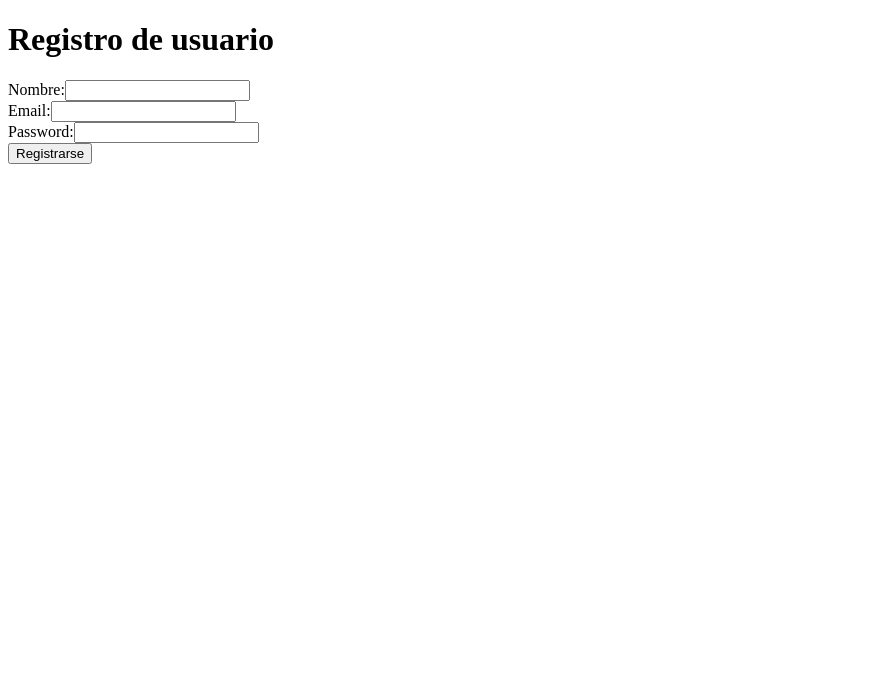
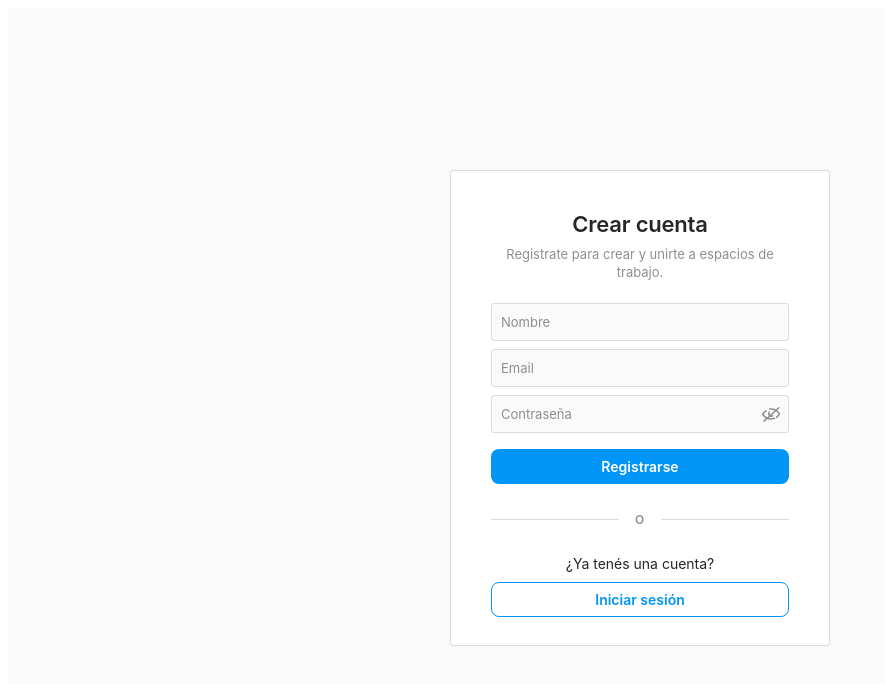
Before and after one commit to Leopez99/2026_UTN_SLACK, a React (Vite) app in the folder Frontend/: page /register in a window 1280 px wide. Shown: the top 684 px of the page, without its empty margins (0-885 px from the left). Built offline with nearby package versions, Linux system fonts and the light colour scheme; no server answers.

Commit message:
front end Registerscreen despliegue

```diff
--- /dev/null
+++ b/Frontend/src/screens/RegisterScreen/RegisterScreen.css
@@ -0,0 +1,240 @@
+/* RegisterScreen: mismo estilo que el login (inspirado en Instagram, sin logo) */
+
+.register-screen {
+  min-height: 100vh;
+  background: #fafafa;
+  display: flex;
+  flex-direction: column;
+  align-items: center;
+  justify-content: center;
+  padding: 32px 16px;
+  font-family: -apple-system, BlinkMacSystemFont, "Segoe UI", Roboto, Helvetica, Arial, sans-serif;
+  color: #262626;
+  box-sizing: border-box;
+}
+
+.register-screen *,
+.register-screen *::before,
+.register-screen *::after {
+  box-sizing: border-box;
+}
+
+.register-card {
+  width: 100%;
+  max-width: 380px;
+  background: #fff;
+  border: 1px solid #dbdbdb;
+  border-radius: 4px;
+  padding: 40px 40px 28px;
+}
+
+.register-header {
+  margin-bottom: 22px;
+  text-align: center;
+}
+
+.register-title {
+  margin: 0;
+  font-size: 22px;
+  font-weight: 600;
+  letter-spacing: -0.2px;
+}
+
+.register-subtitle {
+  margin: 8px 0 0;
+  font-size: 13px;
+  line-height: 1.4;
+  color: #8e8e8e;
+}
+
+.register-form {
+  display: flex;
+  flex-direction: column;
+  gap: 8px;
+}
+
+.register-input {
+  width: 100%;
+  padding: 10px 9px;
+  border: 1px solid #dbdbdb;
+  border-radius: 3px;
+  background: #fafafa;
+  color: #262626;
+  font-family: inherit;
+  font-size: 13px;
+  outline: none;
+  transition: border-color 0.15s ease, background 0.15s ease;
+}
+
+.register-input::placeholder {
+  color: #8e8e8e;
+}
+
+.register-input:hover {
+  border-color: #c7c7c7;
+}
+
+.register-input:focus {
+  border-color: #a8a8a8;
+  background: #fff;
+}
+
+.register-password-field {
+  position: relative;
+  width: 100%;
+}
+
+.register-input-password {
+  padding-right: 42px;
+}
+
+.register-password-toggle {
+  position: absolute;
+  top: 50%;
+  right: 2px;
+  transform: translateY(-50%);
+  display: grid;
+  place-items: center;
+  padding: 6px;
+  border: none;
+  border-radius: 4px;
+  background: transparent;
+  color: #8e8e8e;
+  cursor: pointer;
+  transition: color 0.15s ease;
+}
+
+.register-password-toggle:hover {
+  color: #262626;
+}
+
+.register-password-toggle:focus-visible {
+  outline: 2px solid #0095f6;
+  outline-offset: 1px;
+}
+
+.register-button {
+  margin-top: 8px;
+  width: 100%;
+  padding: 9px 16px;
+  border: none;
+  border-radius: 8px;
+  background: #0095f6;
+  color: #fff;
+  font-family: inherit;
+  font-size: 14px;
+  font-weight: 600;
+  cursor: pointer;
+  transition: background 0.15s ease, transform 0.05s ease;
+}
+
+.register-button:hover:not(:disabled) {
+  background: #1877f2;
+}
+
+.register-button:active:not(:disabled) {
+  transform: scale(0.99);
+}
+
+.register-button:disabled {
+  opacity: 0.45;
+  cursor: default;
+}
+
+.register-button:focus-visible {
+  outline: 2px solid #0095f6;
+  outline-offset: 2px;
+}
+
+.register-button-secondary {
+  width: 100%;
+  padding: 8px 16px;
+  border: 1px solid #0095f6;
+  border-radius: 8px;
+  background: #fff;
+  color: #0095f6;
+  font-family: inherit;
+  font-size: 14px;
+  font-weight: 600;
+  cursor: pointer;
+  transition: background 0.15s ease;
+}
+
+.register-button-secondary:hover {
+  background: #f0f9ff;
+}
+
+.register-divider {
+  display: flex;
+  align-items: center;
+  gap: 16px;
+  margin: 20px 0;
+}
+
+.register-divider-line {
+  flex: 1;
+  height: 1px;
+  background: #dbdbdb;
+}
+
+.register-divider-text {
+  font-size: 12px;
+  font-weight: 600;
+  letter-spacing: 1px;
+  color: #8e8e8e;
+}
+
+.register-message {
+  margin: 4px 0 0;
+  text-align: center;
+  font-size: 12px;
+  line-height: 1.5;
+}
+
+.register-message-error {
+  color: #ed4956;
+}
+
+.register-message-success {
+  color: #2e7d32;
+}
+
+.register-login {
+  display: flex;
+  flex-direction: column;
+  align-items: center;
+  gap: 10px;
+}
+
+.register-login-text {
+  margin: 0;
+  font-size: 14px;
+  color: #262626;
+}
+
+.sr-only {
+  position: absolute;
+  width: 1px;
+  height: 1px;
+  padding: 0;
+  margin: -1px;
+  overflow: hidden;
+  clip: rect(0, 0, 0, 0);
+  white-space: nowrap;
+  border: 0;
+}
+
+@media (max-width: 450px) {
+  .register-screen {
+    justify-content: flex-start;
+    padding: 0 0 32px;
+    background: #fff;
+  }
+
+  .register-card {
+    max-width: 100%;
+    border: none;
+    border-radius: 0;
+    padding: 32px 24px;
+  }
+}
--- a/Frontend/src/screens/RegisterScreen/RegisterScreen.jsx
+++ b/Frontend/src/screens/RegisterScreen/RegisterScreen.jsx
@@ -1,70 +1,145 @@
-import React from 'react'
+import React, { useState } from 'react'
+import { useNavigate } from 'react-router'
 import useForm from '../../hooks/useForm'
 import useRequest from '../../hooks/useRequest'
 import { register } from '../../services/authService'
+import './RegisterScreen.css'
+
 function RegisterScreen() {
+
   const initial_state = { name: '', email: '', password: '' }
   const { formState, handleChangeInput } = useForm(initial_state)
   const { loading, response, error, sendRequest } = useRequest()
+
+  const [show_password, setShowPassword] = useState(false)
+
+  const navigate = useNavigate()
+
   async function handleSubmit(event) {
     event.preventDefault()
     sendRequest(
       () => register(formState.name, formState.email, formState.password)
     )
-    console.log('Usuario intenta registrarse', formState)
   }
 
   return (
-    <div>
-      <h1>Registro de usuario</h1>
-      <form onSubmit={handleSubmit}>
-        <div>
-          <label htmlFor="name">Nombre:</label>
+    <div className="register-screen">
+
+      <main className="register-card">
+
+        {/* Logo pendiente: cuando este, va aca arriba del titulo */}
+
+        <header className="register-header">
+          <h1 className="register-title">Crear cuenta</h1>
+          <p className="register-subtitle">
+            Registrate para crear y unirte a espacios de trabajo.
+          </p>
+        </header>
+
+        <form className="register-form" onSubmit={handleSubmit}>
+
+          <label className="sr-only" htmlFor="name">Nombre</label>
           <input
+            className="register-input"
             name='name'
             id='name'
             type='text'
+            placeholder='Nombre'
+            autoComplete='name'
             value={formState.name}
             onChange={handleChangeInput}
           />
-        </div>
-        <div>
-          <label htmlFor="email">Email:</label>
+
+          <label className="sr-only" htmlFor="email">Email</label>
           <input
+            className="register-input"
             name='email'
             id='email'
             type='email'
+            placeholder='Email'
+            autoComplete='email'
             value={formState.email}
             onChange={handleChangeInput}
           />
-        </div>
-        <div>
-          <label htmlFor="password">Password:</label>
+
+          <div className="register-password-field">
+            <label className="sr-only" htmlFor="password">Contraseña</label>
             <input
+              className="register-input register-input-password"
               name='password'
               id='password'
-            type='password'
+              type={show_password ? 'text' : 'password'}
+              placeholder='Contraseña'
+              autoComplete='new-password'
               value={formState.password}
               onChange={handleChangeInput}
             />
+            <button
+              type='button'
+              className="register-password-toggle"
+              onClick={() => setShowPassword(!show_password)}
+              aria-label={show_password ? 'Ocultar contraseña' : 'Mostrar contraseña'}
+              aria-pressed={show_password}
+            >
+              {show_password ? (
+                <svg viewBox="0 0 24 24" width="20" height="20" fill="none" stroke="currentColor" strokeWidth="1.8" strokeLinecap="round" strokeLinejoin="round" aria-hidden="true">
+                  <path d="M2 12s3.6-7 10-7 10 7 10 7-3.6 7-10 7-10-7-10-7Z" />
+                  <circle cx="12" cy="12" r="3" />
+                </svg>
+              ) : (
+                <svg viewBox="0 0 24 24" width="20" height="20" fill="none" stroke="currentColor" strokeWidth="1.8" strokeLinecap="round" strokeLinejoin="round" aria-hidden="true">
+                  <path d="M21.5 4.5 3.5 20.5" />
+                  <path d="M10.6 6.1A9.9 9.9 0 0 1 12 6c6.4 0 10 6 10 6a17.6 17.6 0 0 1-3.2 4" />
+                  <path d="M6.3 8.3A17.4 17.4 0 0 0 2 12s3.6 6 10 6a9.7 9.7 0 0 0 4.2-.9" />
+                  <path d="M9.9 9.9a3 3 0 0 0 4.2 4.2" />
+                </svg>
+              )}
+            </button>
           </div>
-        {
-          error
-          &&
-          !loading
-          &&
-          <span style={{ color: 'red' }}>{error}</span>
-        }
-        {
-          loading
-            ? <button type='submit' disabled={true} >Cargando...</button>
-            : <button type='submit'>Registrarse</button>
-        }
-        {
-          response && !loading && <span style={{ color: 'greenyellow' }}>Registro exitoso, revisa tu correo electronico para verificar la cuenta</span>
-        }
+
+          {error && !loading && (
+            <p className="register-message register-message-error">{error}</p>
+          )}
+
+          {loading ? (
+            <button className="register-button" type='submit' disabled={true}>
+              Cargando...
+            </button>
+          ) : (
+            <button className="register-button" type='submit'>
+              Registrarse
+            </button>
+          )}
+
+          {response && !loading && (
+            <p className="register-message register-message-success">
+              Registro exitoso. Revisá tu correo electrónico para verificar la cuenta.
+            </p>
+          )}
+
+          <div className="register-divider">
+            <span className="register-divider-line" />
+            <span className="register-divider-text">O</span>
+            <span className="register-divider-line" />
+          </div>
+
+          <div className="register-login">
+            <p className="register-login-text">¿Ya tenés una cuenta?</p>
+            <button
+              className="register-button-secondary"
+              type='button'
+              onClick={() => navigate('/login')}
+            >
+              Iniciar sesión
+            </button>
+          </div>
+
         </form>
+
+      </main>
+
     </div>
   )
 }
+
 export default RegisterScreen
```
Lines whose indentation alone changed are shown as unchanged.
